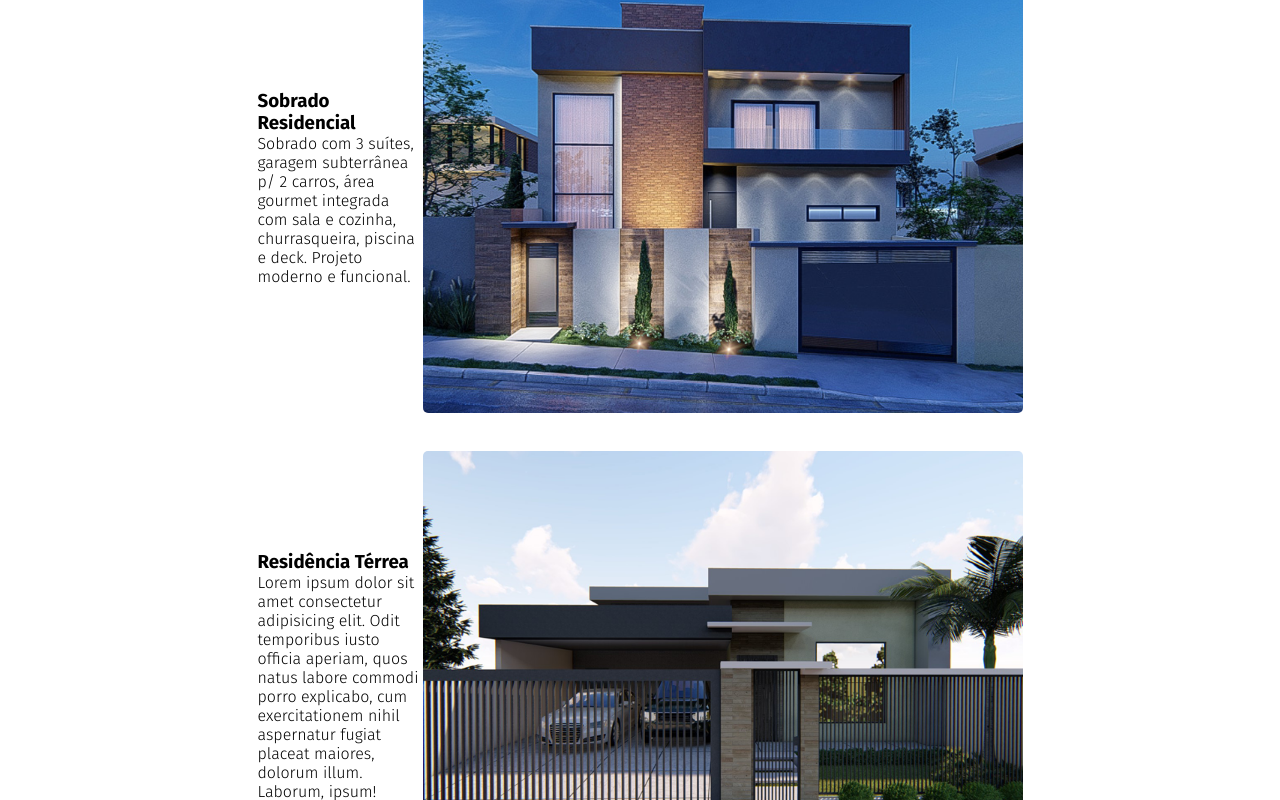
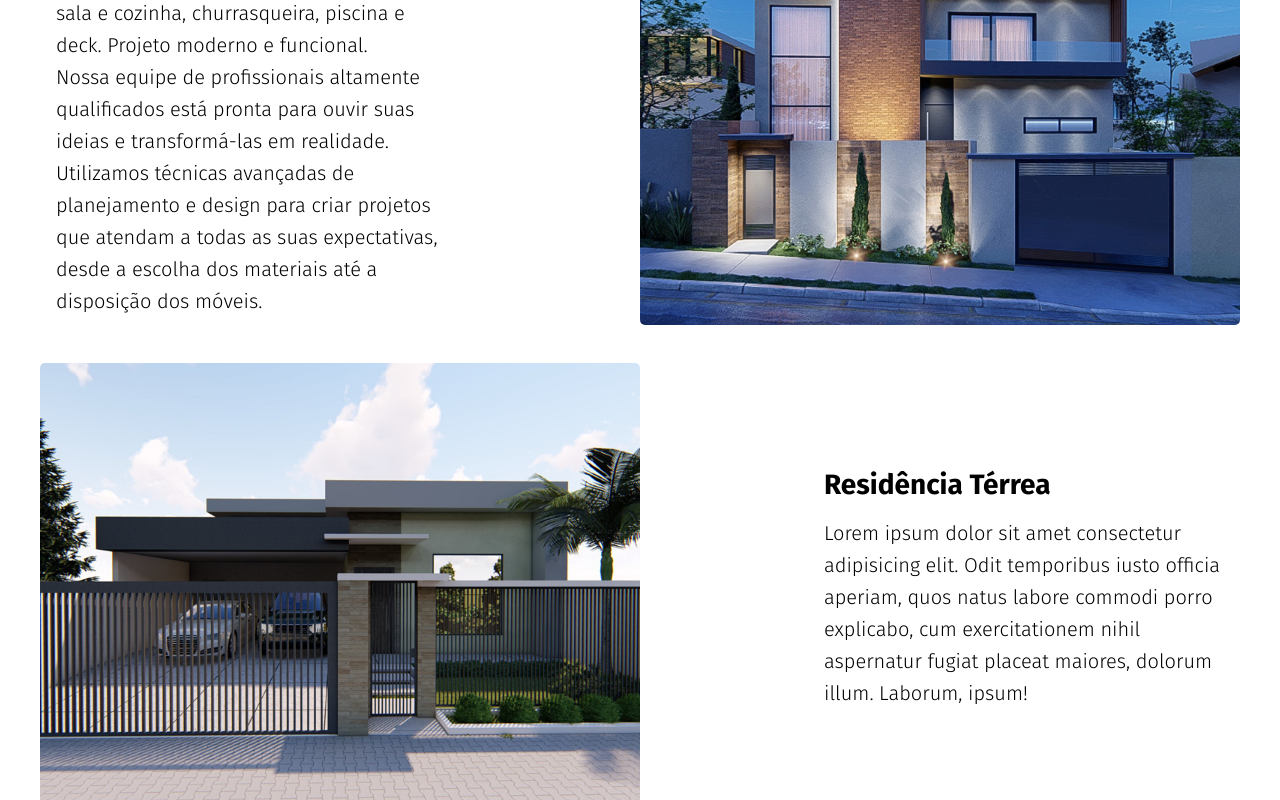
Before and after one commit to wbsantiago/wd-landingpage, a React (Vite) app: page / in a window 1280 px wide. Shown: the part 2300-3100 px from the top of the page. Built offline with nearby package versions, Linux system fonts and the light colour scheme; a small style sheet from the web is missing.

Commit message:
section projects with layout ready

```diff
--- a/src/components/Projects.jsx
+++ b/src/components/Projects.jsx
@@ -6,7 +6,7 @@ import houseImage from "../assets/casa-imagem.png"
 function Projects() {
     return (
 
-        <div className="projects">
+        <div className="projects" id="projects">
             <div className="mid-box">
                 <div className="mid-box-intern">
                     <div className="mid-box-intern-text">
@@ -19,28 +19,29 @@ function Projects() {
             <div className="projects-block">
                 <div className="projects-description">
                     <h3 className="projects-subtitle">Sobrado Residencial</h3>
-                    <p className="">Sobrado com 3 suítes, garagem subterrânea p/ 2 carros, área gourmet integrada com sala e cozinha, churrasqueira, piscina e deck. Projeto moderno e funcional.</p>
+                    <p className="projects-text">Sobrado com 3 suítes, garagem subterrânea para 2 carros, área gourmet integrada com sala e cozinha, churrasqueira, piscina e deck. Projeto moderno e funcional.</p>
+                    <p className="projects-text">Nossa equipe de profissionais altamente qualificados está pronta para ouvir suas ideias e transformá-las em realidade. Utilizamos técnicas avançadas de planejamento e design para criar projetos que atendam a todas as suas expectativas, desde a escolha dos materiais até a disposição dos móveis.</p>
                 </div>
                 <img src={sobradoImage} alt="imagem do projeto" className="projects-images"/>
             </div>
             <div className="projects-block">
+                <img src={houseImage} alt="imagem do projeto" className="projects-images" />
                 <div className="projects-description">
                     <h3 className="projects-subtitle">Residência Térrea</h3>
-                    <p className="">Lorem ipsum dolor sit amet consectetur adipisicing elit. Odit temporibus iusto officia aperiam, quos natus labore commodi porro explicabo, cum exercitationem nihil aspernatur fugiat placeat maiores, dolorum illum. Laborum, ipsum!</p>
+                    <p className="projects-text">Lorem ipsum dolor sit amet consectetur adipisicing elit. Odit temporibus iusto officia aperiam, quos natus labore commodi porro explicabo, cum exercitationem nihil aspernatur fugiat placeat maiores, dolorum illum. Laborum, ipsum!</p>
                 </div>
-                <img src={houseImage} alt="imagem do projeto" className="projects-images" />
             </div>
             <div className="projects-block">
                 <div className="projects-description">
                     <h3 className="projects-subtitle">Título do projeto</h3>
-                    <p className="">Lorem ipsum dolor sit amet consectetur adipisicing elit. Odit temporibus iusto officia aperiam, quos natus labore commodi porro explicabo, cum exercitationem nihil aspernatur fugiat placeat maiores, dolorum illum. Laborum, ipsum!</p>
+                    <p className="projects-text">Lorem ipsum dolor sit amet consectetur adipisicing elit. Odit temporibus iusto officia aperiam, quos natus labore commodi porro explicabo, cum exercitationem nihil aspernatur fugiat placeat maiores, dolorum illum. Laborum, ipsum!</p>
                 </div>
                 <img src={textImage} alt="imagem do projeto" className="projects-images" />
             </div>
             <div className="projects-block">
                 <div className="projects-description">
                     <h3 className="projects-subtitle">Título do projeto</h3>
-                    <p className="">Lorem ipsum dolor sit amet consectetur adipisicing elit. Odit temporibus iusto officia aperiam, quos natus labore commodi porro explicabo, cum exercitationem nihil aspernatur fugiat placeat maiores, dolorum illum. Laborum, ipsum!</p>
+                    <p className="projects-text">Lorem ipsum dolor sit amet consectetur adipisicing elit. Odit temporibus iusto officia aperiam, quos natus labore commodi porro explicabo, cum exercitationem nihil aspernatur fugiat placeat maiores, dolorum illum. Laborum, ipsum!</p>
                 </div>
                 <img src={textImage} alt="imagem do projeto" className="projects-images" />
             </div>
--- a/src/components/projects.css
+++ b/src/components/projects.css
@@ -1,14 +1,12 @@
 .projects {
-    padding: 40px;
     color: var(--black-color);
     display: flex;
     flex-direction: column;
     align-items: center;
     gap: 24px;
-    flex-wrap: wrap;
-    margin: 24px auto 0 auto;
+    margin: 0 auto;
     font-weight: 300;
-    padding: 64px 0 0 0;
+    padding: 0;
 }
 
 .mid-box {
@@ -47,7 +45,8 @@
 .projects-block {
     display: flex;
     align-items: center;
-    width: 765px;
+    justify-content: space-between;
+    width: 1200px;
     height: 400px;
     padding: 2em;
 }
@@ -58,6 +57,21 @@
     color: var(--red-color);
 }
 
+.projects-description {
+    margin: 0 16px;
+}
+
+.projects-subtitle {
+    font-size: 28px;
+    margin-bottom: 16px;
+}
+
+.projects-text {
+    font-size: 20px;
+    width: 400px;
+    line-height: 1.6;
+}
+
 .projects-images {
     width: 600px;
     border-radius: 5px;
```
